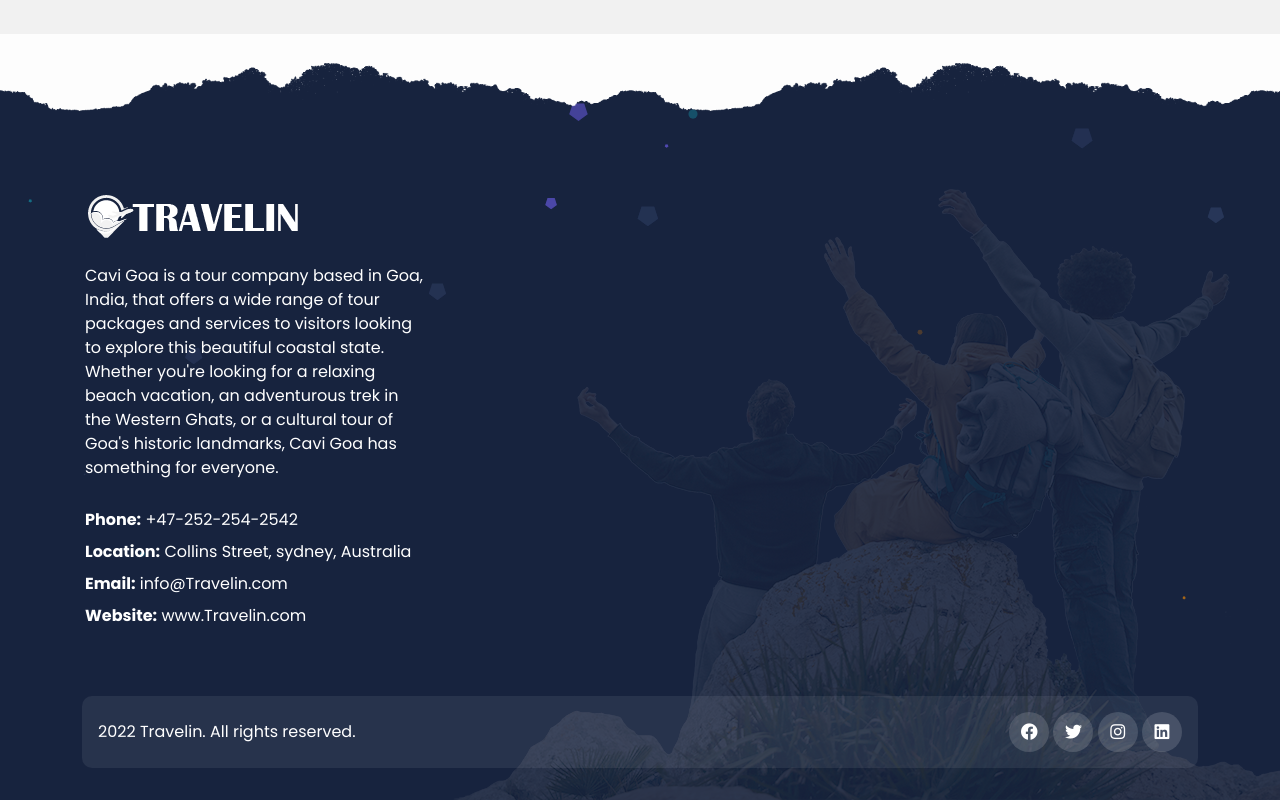
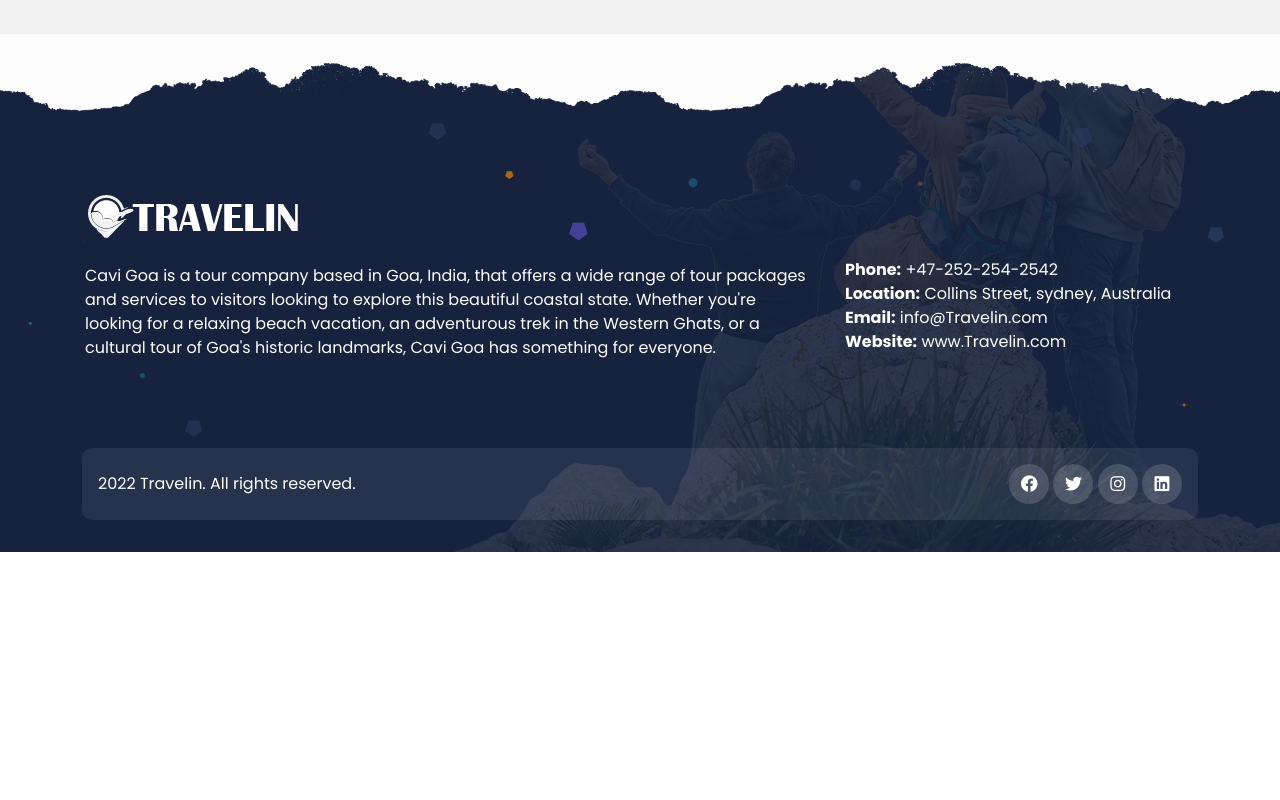
Before and after one commit to roynaik/CaviGoa, a plain HTML site: page index.html in a window 1280 px wide. Shown: the part 3587-4387 px from the top of the page. After the commit the page ends 4139 px from the top, so only its background shows below. Drawn offline with nearby package versions, Linux system fonts and the light colour scheme.

Commit message:
index page footer fixed

```diff
--- a/index.html
+++ b/index.html
@@ -409,22 +409,23 @@
 
         <div class="footer-upper pb-4">
             <div class="container">
-                <div class="row">
-                    <div class="col-lg-4 col-md-6 col-sm-12 mb-4 pe-4">
+                <div class="row mb-4">
+                    <div class="col-lg-8 col-md-6 col-sm-12 pe-4">
                         <div class="footer-about">
                             <img src="images/logo-white.png" alt="">
                             <p class="mt-3 mb-3 white">
                                 Cavi Goa is a tour company based in Goa, India, that offers a wide range of tour packages and services to visitors looking to explore this beautiful coastal state. Whether you're looking for a relaxing beach vacation, an adventurous trek in the Western Ghats, or a cultural tour of Goa's historic landmarks, Cavi Goa has something for everyone.                            </p>
-                            <ul>
+
+                        </div>
+                    </div>
+
+                    <div class="col-lg-4 col-md-6 col-sm-12 pt-8">
+                       <ul>
                                 <li class="white"><strong>Phone:</strong> +47-252-254-2542</li>
                                 <li class="white"><strong>Location:</strong> Collins Street, sydney, Australia</li>
                                 <li class="white"><strong>Email:</strong> info@Travelin.com</li>
                                 <li class="white"><strong>Website:</strong> www.Travelin.com</li>
                             </ul>
-                        </div>
-                    </div>
-                                    <div class="col-lg-2 col-md-6 col-sm-12 mb-4">
-
                     </div>
 
                 </div>
```
